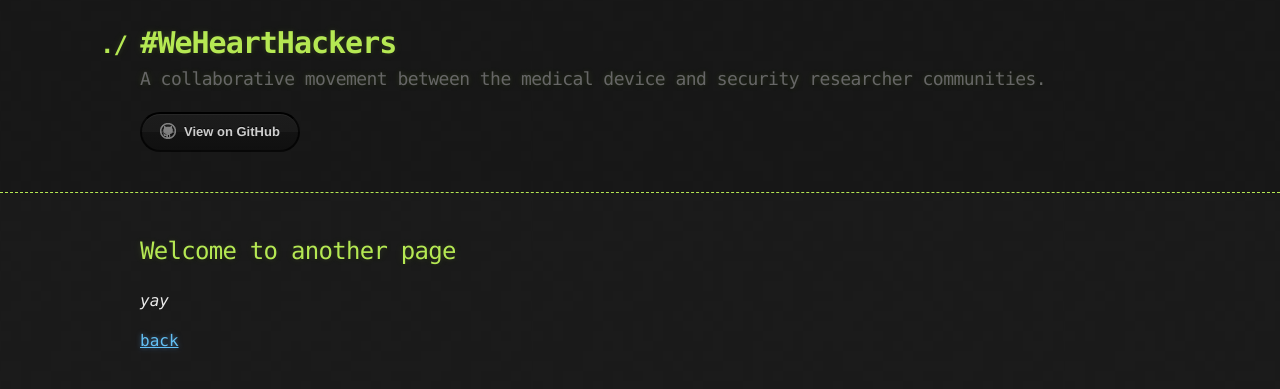
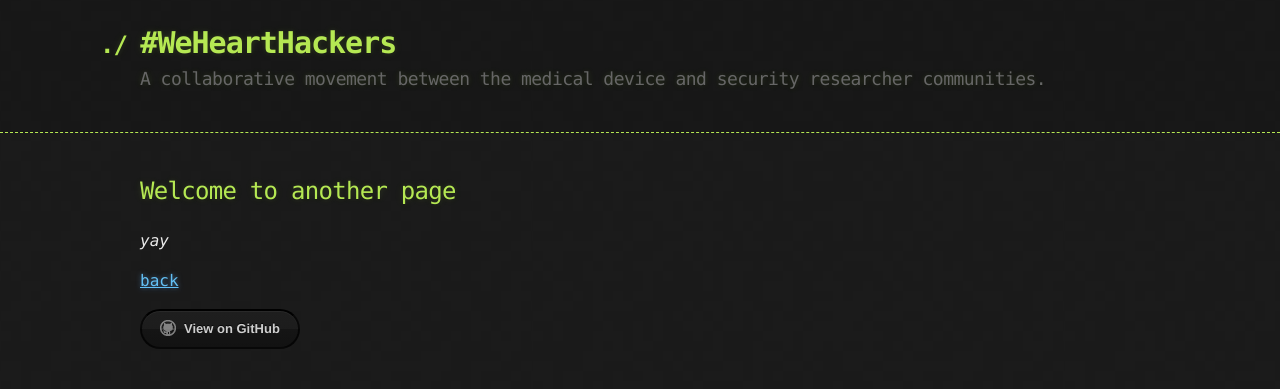
Before and after one commit to wehearthackers/wehearthackers.github.io, a Jekyll site: the page built from another-page.md, in a window 1280 px wide. Shown: the top 389 px of the page. Built offline with Jekyll 4.4.1, drawn with Linux system fonts in a browser that asks for light colours; our own code applies the rules of GitHub Pages for plain Markdown files.

Commit message:
move show on github link

```diff
--- a/_layouts/default.html
+++ b/_layouts/default.html
@@ -16,19 +16,21 @@
         <h1>{{ site.title | default: site.github.repository_name }}</h1>
         <h2>{{ site.description | default: site.github.project_tagline }}</h2>
 
-        <section id="downloads">
-          {% if site.show_downloads %}
-            <a href="{{ site.github.zip_url }}" class="btn">Download as .zip</a>
-            <a href="{{ site.github.tar_url }}" class="btn">Download as .tar.gz</a>
-          {% endif %}
-          <a href="{{ site.github.repository_url }}" class="btn btn-github"><span class="icon"></span>View on GitHub</a>
-        </section>
       </div>
     </header>
 
     <div class="container">
       <section id="main_content">
         {{ content }}
+
+        <p> <section id="downloads">
+          {% if site.show_downloads %}
+            <a href="{{ site.github.zip_url }}" class="btn">Download as .zip</a>
+            <a href="{{ site.github.tar_url }}" class="btn">Download as .tar.gz</a>
+          {% endif %}
+          <a href="{{ site.github.repository_url }}" class="btn btn-github"><span class="icon"></span>View on GitHub</a>
+        </section> </p>
+
       </section>
     </div>
 
@@ -42,5 +44,6 @@
         ga('send', 'pageview');
       </script>
     {% endif %}
+
   </body>
 </html>
```
Also changed, not shown: 4 other files.
